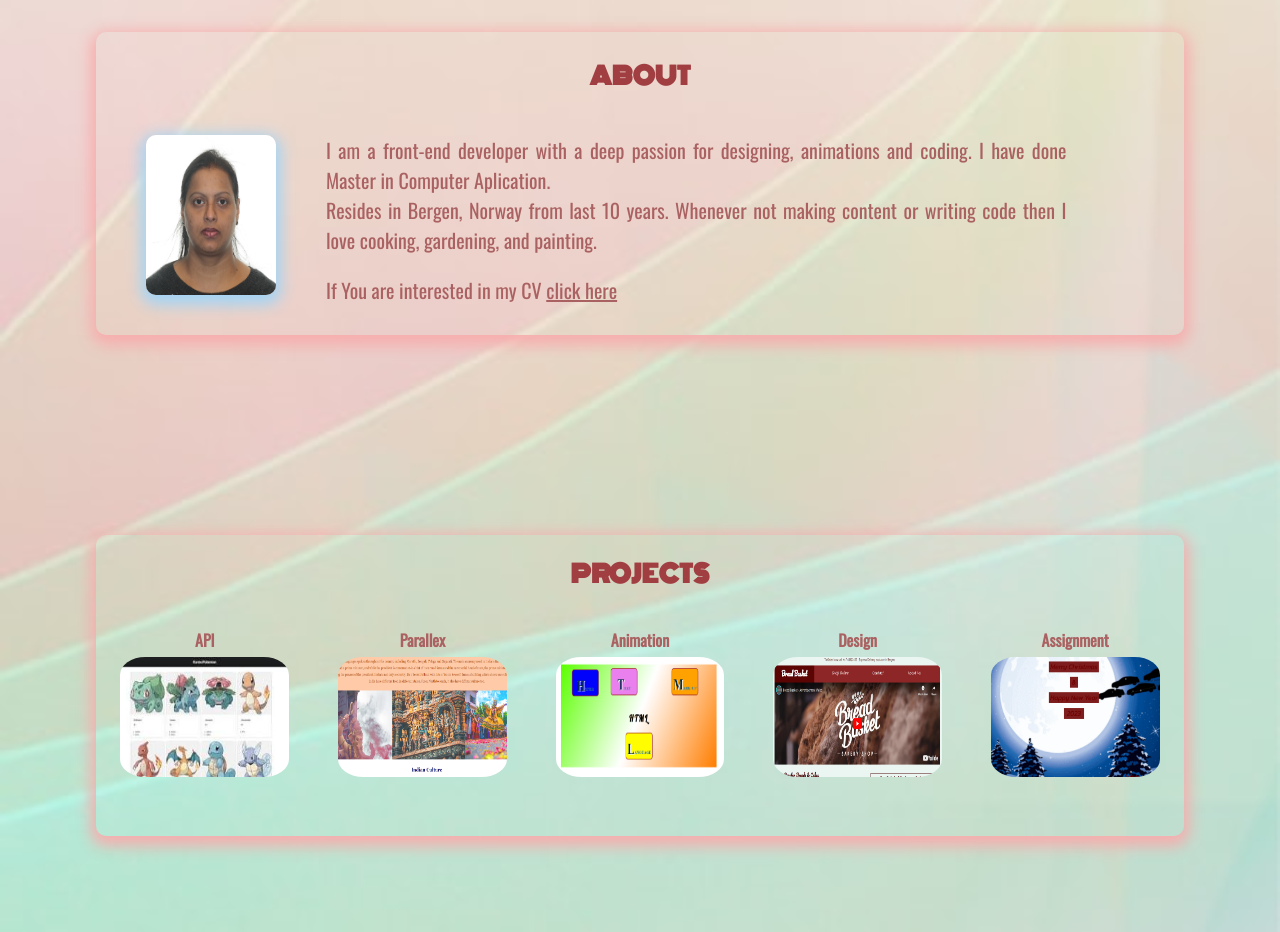
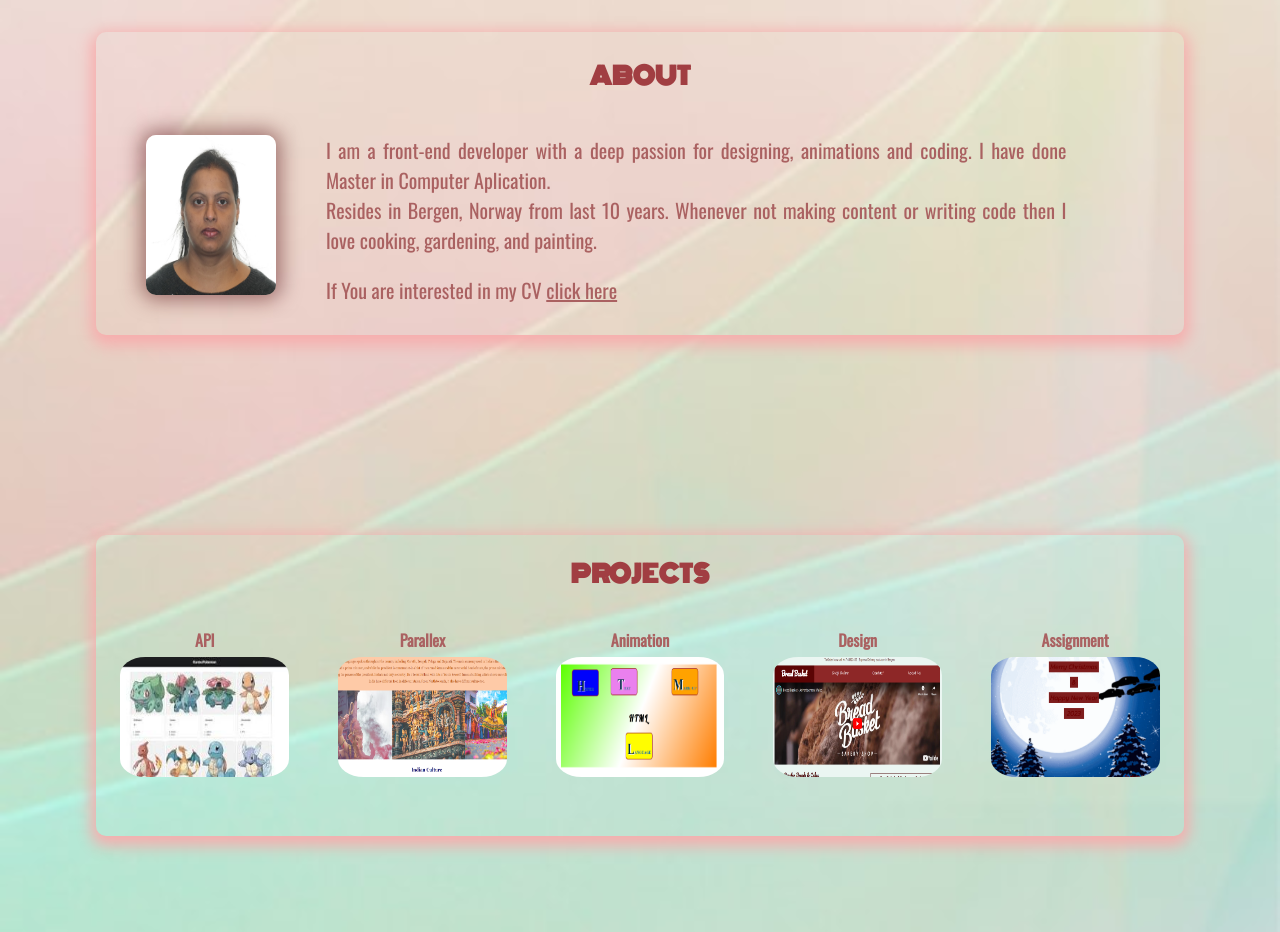
Before and after one commit to DeeptiSaxenaRai/Portfolio, a React (Vite) app: page / in a window 1280 px wide. Shown: the part 820-1752 px from the top of the page. Built offline with nearby package versions, Linux system fonts and the light colour scheme; a web font is replaced by a local one.

Commit message:
initial commit

```diff
--- a/src/components/about/about.css
+++ b/src/components/about/about.css
@@ -30,7 +30,7 @@ h1 {
   width: 130px;
   height: 160px;
   border-radius: 10px;
-  box-shadow: rgb(163, 212, 245) 0px 5px 15px 5px;
+  box-shadow: 0 0 20px 5px rgba(83, 12, 16, 0.5);
 }
 .detail {
   width: 80%;
```
